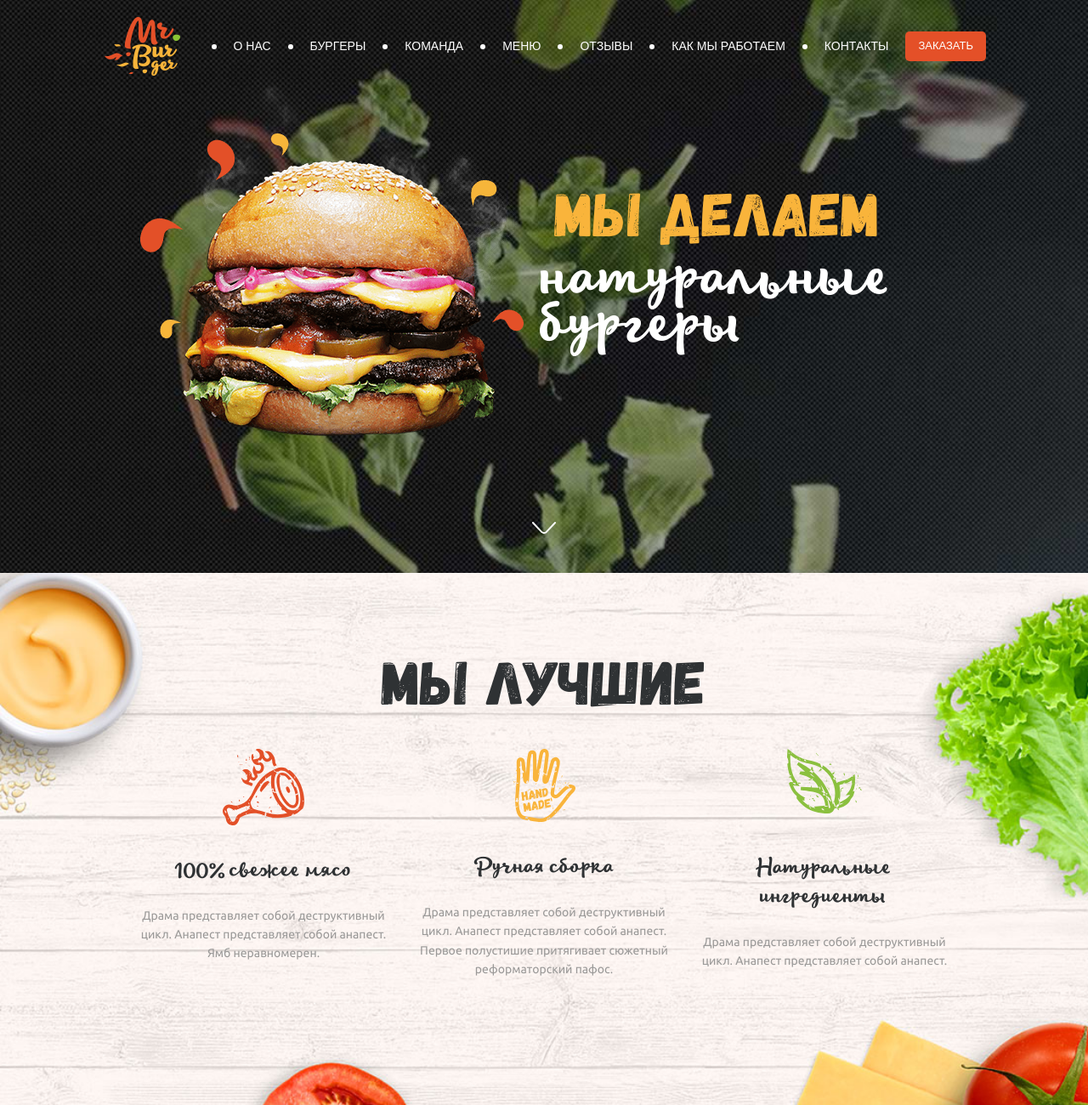
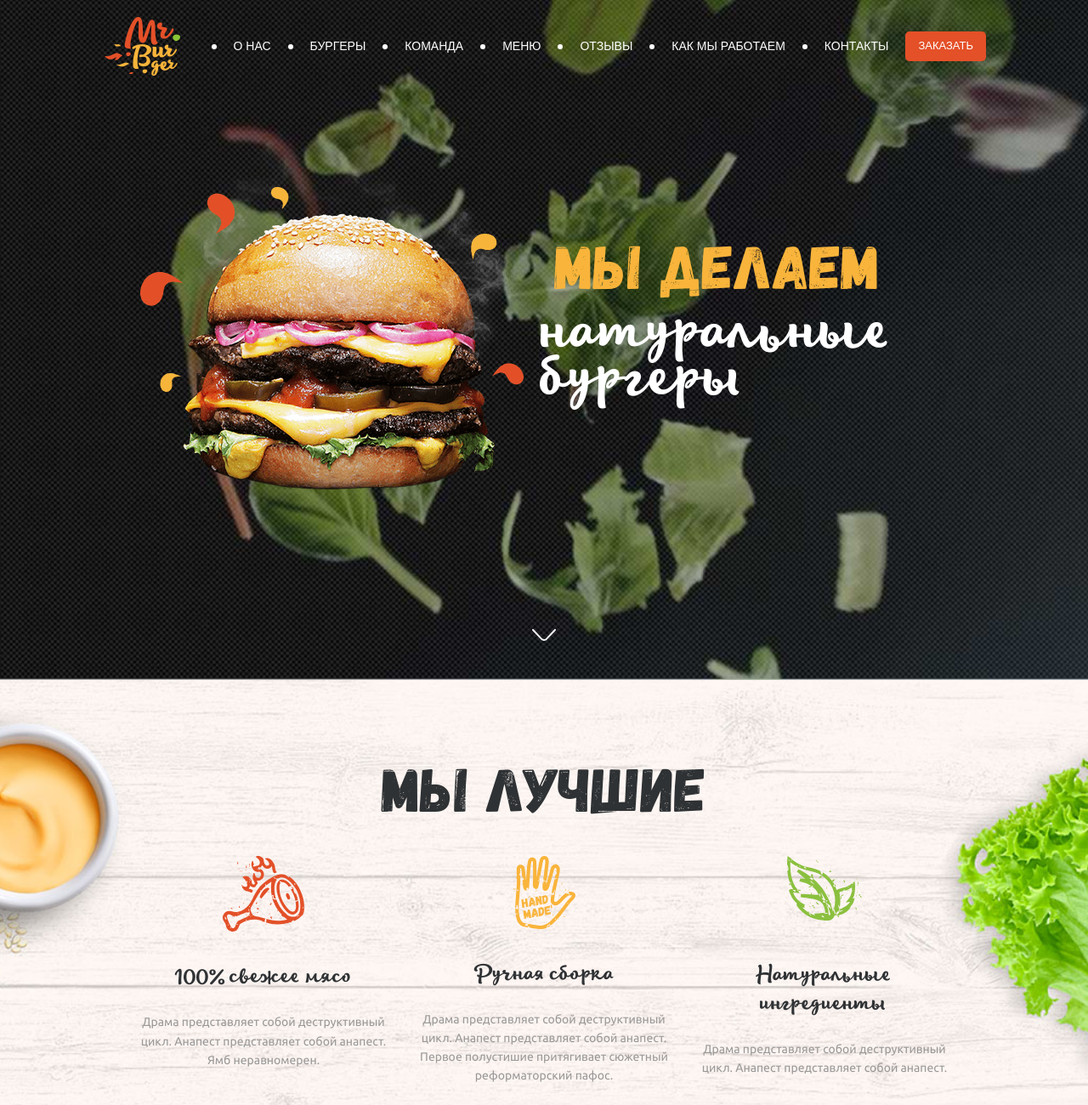
Before and after one commit to maxig89/burger, a plain HTML site: page index.html in a window 1280 px wide. Shown: the top 1300 px of the page at 85% size. Drawn offline with Linux system fonts and the light colour scheme; files whose address does not match are found by name.

Commit message:
удалил доп высоту

```diff
--- a/index.html
+++ b/index.html
@@ -12,7 +12,7 @@
 <body>
   <div class="wrapper">
     <div class="maincontent">
-      <section class="intro">
+      <section class="section intro">
         <header class="header">
           <a href="#" class="logo logo_mr_auto">
             <img src="img/logo.png" alt="Burger" class="logo__img">
--- a/style/sections/best.scss
+++ b/style/sections/best.scss
@@ -1,7 +1,6 @@
 .best {
     background: url('../img/bg.jpg') center center no-repeat;
     background-size: cover;
-    height: 100%;
   }
 
   .best__list {
```
Also changed, not shown: style/main.css.
